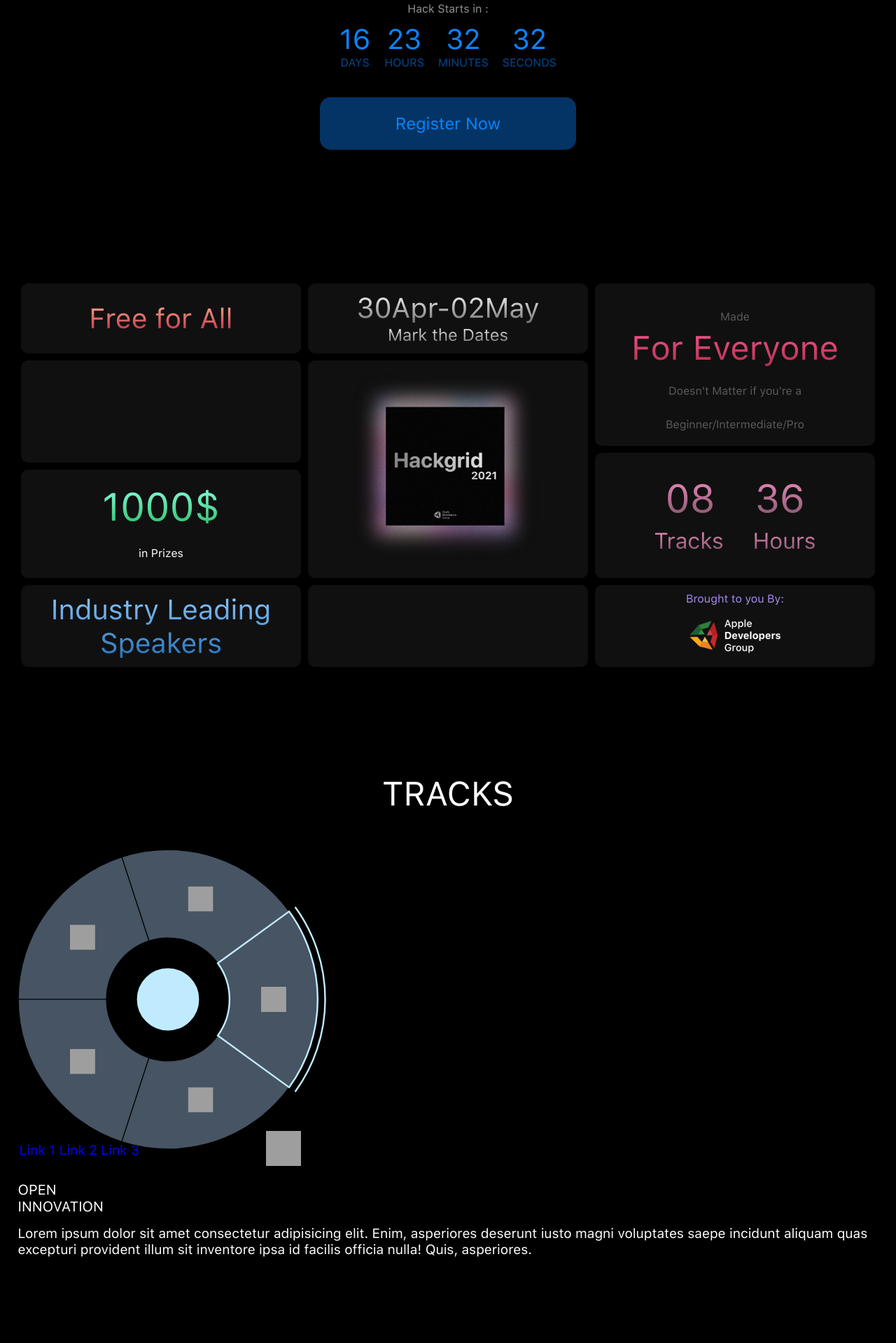
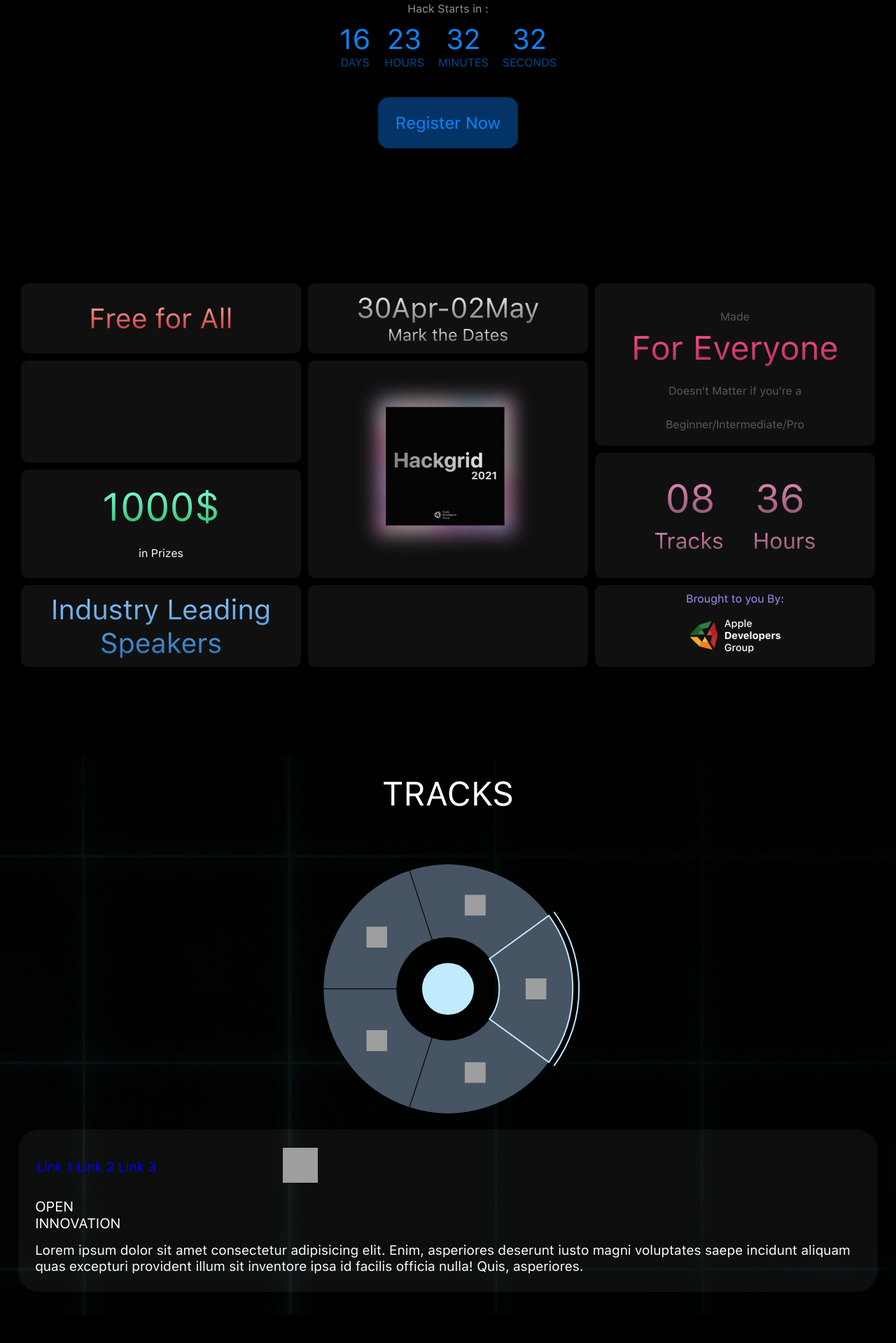
Before and after one commit to AbhinavGor/Hackgrid-Website-2021, a plain HTML site: page index.html in a window 1280 px wide. Shown: the part 521-2440 px from the top of the page at 70% size. Drawn offline with Linux system fonts and the light colour scheme; grey boxes are pictures that could not be loaded.

Commit message:
minor updates

```diff
--- a/index.html
+++ b/index.html
@@ -455,9 +455,10 @@
   var piemenu = new wheelnav("piemenu");
 
   piemenu.spreaderRadius = 40;
-  piemenu.spreaderInTitle = '';
-piemenu.spreaderOutTitle = '';
+  piemenu.spreaderInTitle = "";
+  piemenu.spreaderOutTitle = "";
   piemenu.clockwise = false;
+  piemenu.spreaderEnable = true;
   piemenu.animatetime = 1500;
   piemenu.wheelRadius = piemenu.wheelRadius * 0.99;
   piemenu.sliceAngle = 360 / 5;
--- a/style.css
+++ b/style.css
@@ -15,7 +15,16 @@ body {
   scroll-behavior: smooth;
   background-color: #000;
 }
-
+#tracks,
+#timeline,
+#sponsors,
+#faq {
+  background-image: linear-gradient(rgba(0, 0, 0, 0.5), rgba(0, 0, 0, 0.5)),
+    url("./Assets/Desktop\ -\ 13.png");
+  background-repeat: no-repeat;
+  background-attachment: fixed;
+  background-size: cover;
+}
 #myBtn {
   display: none;
   position: fixed;
@@ -68,7 +77,6 @@ body {
   margin-left: 20px;
   margin-top: 10px;
   margin-bottom: 10px;
-
 }
 
 ul li a:link,
@@ -106,7 +114,7 @@ ul li a:hover {
   flex-direction: column;
   justify-content: center;
   align-items: center;
-  width: 25%;
+  /* width: 25%; */
   margin: auto;
   padding: 10px 0 20px;
   margin-bottom: 10px;
@@ -133,7 +141,7 @@ ul li a:hover {
 }
 
 .timer {
-  color: #0A84FF;
+  color: #0a84ff;
 }
 
 .time span {
@@ -152,11 +160,12 @@ ul li a:hover {
 
 .register {
   background-color: #0a84ff65;
-  padding: 23px 10px;
+  padding: 22px 25px;
   border-radius: 15px;
-  width: 28.6%;
+  width: fit-content;
   height: 9%;
-  margin-left: 35.7%;
+  margin-left: auto;
+  margin-right: auto;
   text-align: center;
   font-size: 1.5rem;
 }
@@ -376,13 +385,18 @@ ul li a:hover {
   transform: rotate(45deg) translate(-5px, -6px);
 }
 /* Tracks CSS */
+#tracks {
+  height: 100vh;
+}
 .main {
   display: flex;
   flex-wrap: wrap;
+  justify-content: center;
+  padding: 2%;
 }
 #piemenu > svg {
-  width: 120%;
-  height: 120%;
+  width: 100%;
+  height: 100%;
   margin: 0;
 }
 #piemenu {
@@ -442,7 +456,14 @@ ul li a:hover {
   margin: auto;
   max-width: 650px;
   font-size: 1.2rem;
+  background: rgba(255, 255, 255, 0.05);
+  border-radius: 30px;
+  padding: 3%;
 }
+.container1:hover{
+    box-shadow:  0 4px 8px 0 rgba(255, 255, 255, 0.2), 0 6px 20px 0 rgba(255, 255, 55, 0.19);
+    -webkit-transition:  box-shadow .6s ease-in;
+  }
 .img1 {
   height: 50px;
   width: 50px;
@@ -533,14 +554,15 @@ a:hover {
     width: 300px;
   }
   #piemenu > svg {
-    width: 120%;
-    height: 120%;
+    width: 100%;
+    height: 100%;
     margin: 0;
   }
   .container1 {
     max-width: 400px;
     margin: auto;
     padding: 2%;
+    margin-top: 3%;
   }
   .rtd {
     min-width: 100px;
@@ -557,7 +579,7 @@ a:hover {
 
 @media (max-width: 590px) {
   .container1 {
-      margin-top: 2%;
+    margin-top: 2%;
     padding: 2%;
   }
 }
@@ -629,8 +651,8 @@ a:hover {
 
 .faqCard {
   width: 30% !important;
-  color: #fbaabf;
-  background-color: #6a4d4d !important;
+  background: rgba(255, 255, 255, 0.05);
+  color: white;
   border-radius: 30px;
   margin: 4%;
   padding: 4%;
@@ -705,8 +727,6 @@ a:hover {
 
   .faqCard {
     width: 90% !important;
-    color: #fbaabf;
-    background-color: #6a4d4d !important;
     border-radius: 30px;
     margin: 4%;
     padding: 4%;
```
Also changed, not shown: Assets/Desktop - 13.png (added).
